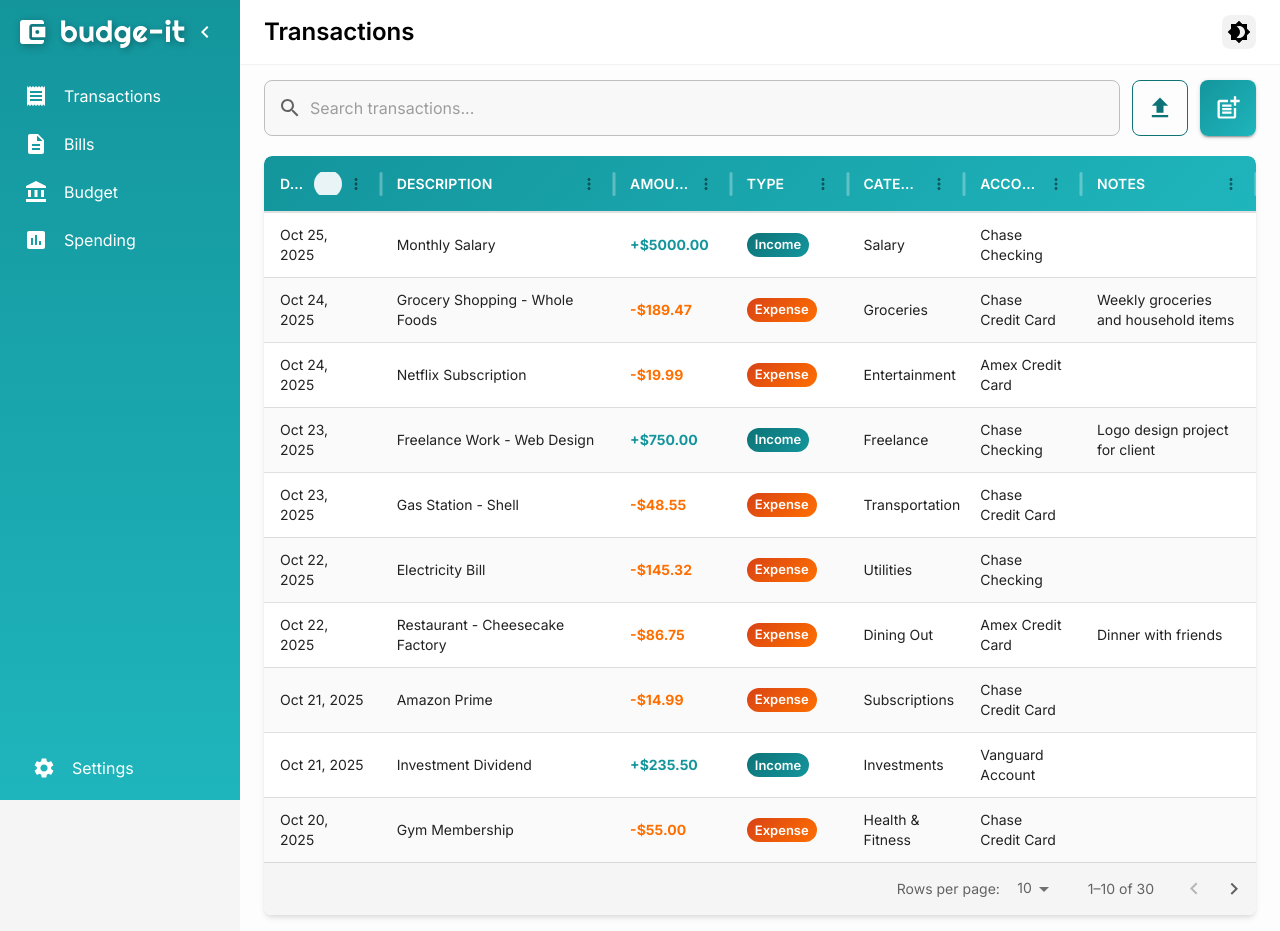
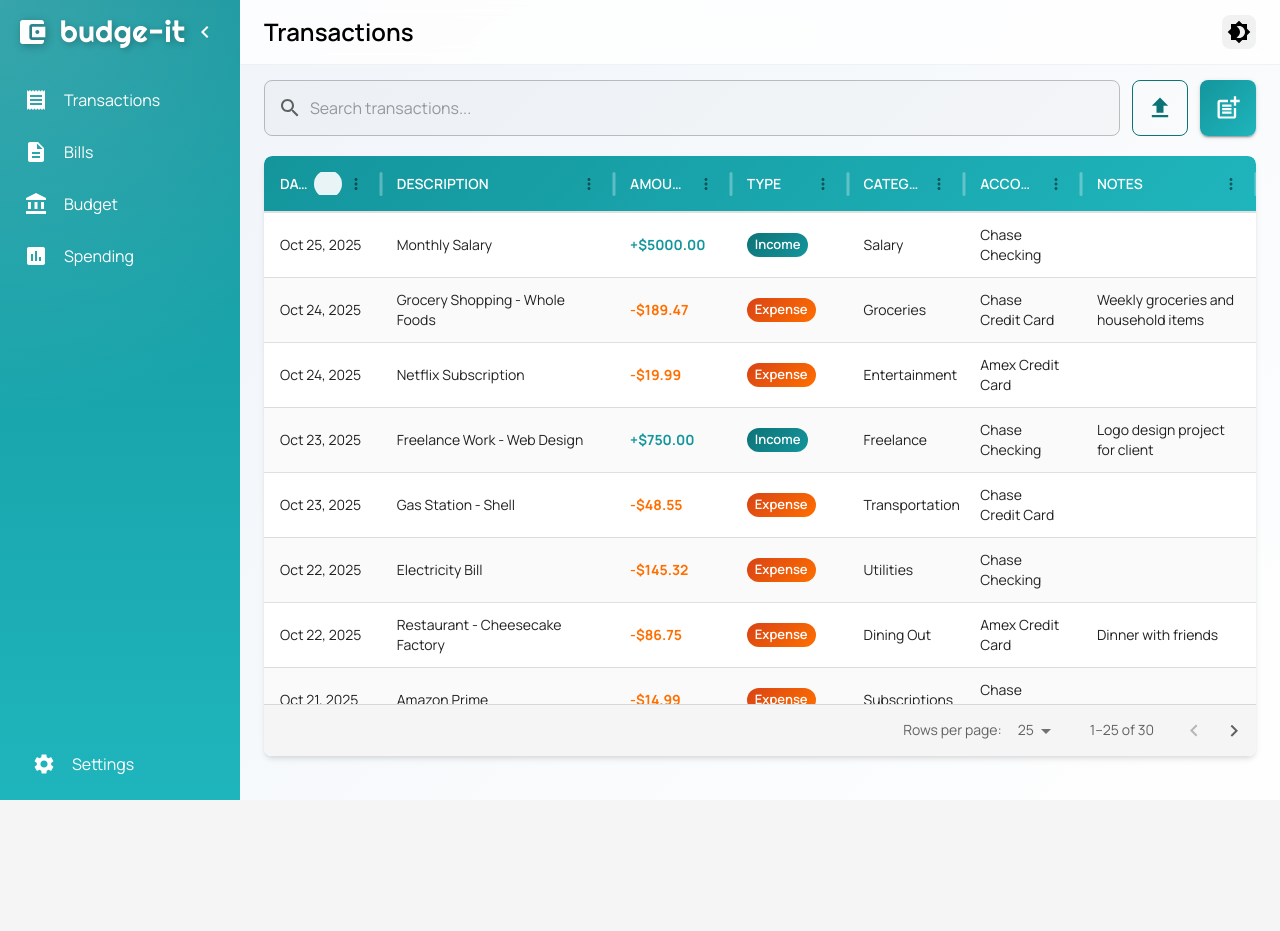
Before and after one commit to mctelinde/budge-it, a React (Create React App) app: page /transactions in a window 1280 px wide. After the commit the page ends 800 px from the top, so only its background shows below. Built offline with nearby package versions, Linux system fonts and the light colour scheme.

Commit message:
feat: Update font family to Manrope and enhance UI interactions in various components

```diff
--- a/public/index.html
+++ b/public/index.html
@@ -12,7 +12,7 @@
     <link rel="apple-touch-icon" href="%PUBLIC_URL%/logo192.png" />
     <link rel="preconnect" href="https://fonts.googleapis.com" />
     <link rel="preconnect" href="https://fonts.gstatic.com" crossorigin />
-    <link href="https://fonts.googleapis.com/css2?family=Inter:wght@300;400;500;600;700&family=Righteous&display=swap" rel="stylesheet" />
+    <link href="https://fonts.googleapis.com/css2?family=Manrope:wght@300;400;500;600;700&family=Righteous&display=swap" rel="stylesheet" />
     <!--
       manifest.json provides metadata used when your web app is installed on a
       user's mobile device or desktop. See https://developers.google.com/web/fundamentals/web-app-manifest/
--- a/src/components/Layout.tsx
+++ b/src/components/Layout.tsx
@@ -60,17 +60,48 @@ export const Layout: React.FC<LayoutProps> = ({ children, toggleTheme }) => {
 
   const currentPage = menuItems.find(item => item.path === location.pathname)?.text || 'Dashboard';
 
+  const [mousePos, setMousePos] = React.useState({ x: 0, y: 0 });
+  const [isHovering, setIsHovering] = React.useState(false);
+
+  const handleMouseMove = (e: React.MouseEvent<HTMLDivElement>) => {
+    const rect = e.currentTarget.getBoundingClientRect();
+    setMousePos({
+      x: ((e.clientX - rect.left) / rect.width) * 100,
+      y: ((e.clientY - rect.top) / rect.height) * 100,
+    });
+  };
+
   const drawer = (
-    <Box sx={{
+    <Box
+      onMouseMove={handleMouseMove}
+      onMouseEnter={() => setIsHovering(true)}
+      onMouseLeave={() => setIsHovering(false)}
+      sx={{
         height: '100vh',
         overflow: 'hidden',
+        position: 'relative',
         background: theme.palette.mode === 'dark'
           ? 'linear-gradient(180deg, #0d7377 0%, #14959c 100%)'
           : 'linear-gradient(180deg, #14959c 0%, #1fb5bc 100%)',
         borderRight: 'none',
         display: 'flex',
         flexDirection: 'column',
-    }}>
+        '&::before': {
+          content: '""',
+          position: 'absolute',
+          top: 0,
+          left: 0,
+          right: 0,
+          bottom: 0,
+          background: isHovering
+            ? `radial-gradient(circle at ${mousePos.x}% ${mousePos.y}%, rgba(255, 255, 255, 0.15) 0%, transparent 50%)`
+            : 'none',
+          pointerEvents: 'none',
+          transition: 'opacity 0.3s ease',
+          opacity: isHovering ? 1 : 0,
+        },
+      }}
+    >
       <Box sx={{
         height: 64,
         display: 'flex',
@@ -155,20 +186,43 @@ export const Layout: React.FC<LayoutProps> = ({ children, toggleTheme }) => {
               color: '#ffffff',
               textDecoration: 'none',
               mx: 1,
-              borderRadius: 1,
+              my: 0.5,
+              borderRadius: 2,
               justifyContent: desktopOpen ? 'flex-start' : 'center',
+              transition: 'all 0.2s ease-in-out',
+              position: 'relative',
+              overflow: 'hidden',
+              '&::before': {
+                content: '""',
+                position: 'absolute',
+                top: 0,
+                left: 0,
+                right: 0,
+                bottom: 0,
+                background: 'linear-gradient(135deg, rgba(255, 255, 255, 0.15) 0%, rgba(255, 255, 255, 0.25) 100%)',
+                opacity: 0,
+                transition: 'opacity 0.2s ease-in-out',
+                borderRadius: 2,
+              },
+              '&:hover::before': {
+                opacity: 1,
+              },
               '&:hover': {
-                backgroundColor: 'rgba(255, 255, 255, 0.15)',
+                transform: 'translateX(4px)',
+                boxShadow: '0 4px 12px rgba(0, 0, 0, 0.15)',
               },
               '&.active': {
                 backgroundColor: 'rgba(255, 255, 255, 0.2)',
+                boxShadow: '0 2px 8px rgba(0, 0, 0, 0.1)',
               },
               '& .MuiListItemIcon-root': {
                 color: '#ffffff',
                 minWidth: desktopOpen ? 40 : 0,
+                zIndex: 1,
               },
               '& .MuiListItemText-primary': {
                 color: '#ffffff',
+                zIndex: 1,
               },
             }}
           >
@@ -185,17 +239,39 @@ export const Layout: React.FC<LayoutProps> = ({ children, toggleTheme }) => {
             color: '#ffffff',
             textDecoration: 'none',
             mx: 1,
-            borderRadius: 1,
+            my: 0.5,
+            borderRadius: 2,
             justifyContent: desktopOpen ? 'flex-start' : 'center',
+            transition: 'all 0.2s ease-in-out',
+            position: 'relative',
+            overflow: 'hidden',
+            '&::before': {
+              content: '""',
+              position: 'absolute',
+              top: 0,
+              left: 0,
+              right: 0,
+              bottom: 0,
+              background: 'linear-gradient(135deg, rgba(255, 255, 255, 0.15) 0%, rgba(255, 255, 255, 0.25) 100%)',
+              opacity: 0,
+              transition: 'opacity 0.2s ease-in-out',
+              borderRadius: 2,
+            },
+            '&:hover::before': {
+              opacity: 1,
+            },
             '&:hover': {
-              backgroundColor: 'rgba(255, 255, 255, 0.15)',
+              transform: 'translateX(4px)',
+              boxShadow: '0 4px 12px rgba(0, 0, 0, 0.15)',
             },
             '& .MuiListItemIcon-root': {
               color: '#ffffff',
               minWidth: desktopOpen ? 40 : 0,
+              zIndex: 1,
             },
             '& .MuiListItemText-primary': {
               color: '#ffffff',
+              zIndex: 1,
             },
           }}
         >
@@ -359,9 +435,9 @@ export const Layout: React.FC<LayoutProps> = ({ children, toggleTheme }) => {
             easing: theme.transitions.easing.sharp,
             duration: theme.transitions.duration.leavingScreen,
           }),
-          backgroundColor: theme.palette.mode === 'dark'
-            ? 'rgba(0, 0, 0, 0.2)'
-            : 'rgba(255, 255, 255, 0.8)',
+          background: theme.palette.mode === 'dark'
+            ? 'linear-gradient(135deg, rgba(18, 18, 18, 0.95) 0%, rgba(30, 30, 30, 0.95) 100%)'
+            : 'linear-gradient(135deg, rgba(240, 245, 250, 0.95) 0%, rgba(255, 255, 255, 0.95) 100%)',
           minHeight: '100vh',
         }}
       >
--- a/src/components/TransactionTable.tsx
+++ b/src/components/TransactionTable.tsx
@@ -92,6 +92,7 @@ export const TransactionTable: React.FC<TransactionTableProps> = ({
   return (
     <Box sx={{
       width: '100%',
+      height: 'calc(100vh - 200px)', // Fixed height to ensure footer is always visible
       backgroundColor: theme.palette.mode === 'dark' ? 'rgba(0, 0, 0, 0.2)' : 'rgba(255, 255, 255, 0.8)',
       borderRadius: 2,
       boxShadow: theme.palette.mode === 'dark'
@@ -101,19 +102,18 @@ export const TransactionTable: React.FC<TransactionTableProps> = ({
       <DataGrid
         rows={transactions}
         columns={columns}
-        autoHeight
         getRowHeight={() => 'auto'}
         initialState={{
           pagination: {
             paginationModel: {
-              pageSize: 10,
+              pageSize: 25,
             },
           },
           sorting: {
             sortModel: [{ field: 'date', sort: 'desc' }],
           },
         }}
-        pageSizeOptions={[5, 10, 25]}
+        pageSizeOptions={[25, 50, 100]}
         onRowClick={onEditTransaction ? (params) => onEditTransaction(params.row as Transaction) : undefined}
         disableRowSelectionOnClick
         getRowClassName={(params) =>
--- a/src/pages/TransactionsPage.tsx
+++ b/src/pages/TransactionsPage.tsx
@@ -75,6 +75,10 @@ export const TransactionsPage: React.FC = () => {
       };
       setTransactions(prev => [...prev, newTransaction]);
     }
+  };
+
+  const handleDeleteTransaction = (id: string) => {
+    setTransactions(prev => prev.filter(t => t.id !== id));
   };
 
   const handleFileChange = (event: React.ChangeEvent<HTMLInputElement>) => {
@@ -245,6 +249,7 @@ export const TransactionsPage: React.FC = () => {
         open={dialogOpen}
         onClose={() => setDialogOpen(false)}
         onSave={handleSaveTransaction}
+        onDelete={handleDeleteTransaction}
         transaction={editingTransaction}
         isEditing={!!editingTransaction}
       />
--- a/src/theme/theme.ts
+++ /dev/null
@@ -1,85 +0,0 @@
-import { createTheme } from '@mui/material/styles';
-
-const baseTheme = {
-  typography: {
-    fontFamily: '"Inter", -apple-system, BlinkMacSystemFont, "Segoe UI", Roboto, Oxygen, Ubuntu, Cantarell, "Fira Sans", "Droid Sans", "Helvetica Neue", sans-serif',
-    h1: {
-      fontWeight: 600,
-      fontSize: '2.5rem',
-    },
-    h2: {
-      fontWeight: 600,
-      fontSize: '2rem',
-    },
-    h3: {
-      fontWeight: 600,
-      fontSize: '1.75rem',
-    },
-    h4: {
-      fontWeight: 600,
-      fontSize: '1.5rem',
-    },
-    h5: {
-      fontWeight: 600,
-      fontSize: '1.25rem',
-    },
-    h6: {
-      fontWeight: 600,
-      fontSize: '1rem',
-    },
-    subtitle1: {
-      fontWeight: 500,
-      fontSize: '1rem',
-    },
-    subtitle2: {
-      fontWeight: 500,
-      fontSize: '0.875rem',
-    },
-    button: {
-      fontWeight: 600,
-      textTransform: 'none' as const,
-      fontSize: '0.875rem',
-    },
-    body1: {
-      fontSize: '1rem',
-    },
-    body2: {
-      fontSize: '0.875rem',
-    },
-  },
-  shape: {
-    borderRadius: 8,
-  },
-};
-
-export const lightTheme = createTheme({
-  ...baseTheme,
-  palette: {
-    mode: 'light',
-    primary: {
-      main: '#14959f',
-      light: '#1fb5bc',
-      dark: '#0d7377',
-    },
-    background: {
-      default: '#f7f9fc',
-      paper: '#ffffff',
-    },
-  },
-});
-
-export const darkTheme = createTheme({
-  ...baseTheme,
-  palette: {
-    mode: 'dark',
-    primary: {
-      main: '#14959f',
-      light: '#1fb5bc',
-      dark: '#0d7377',
-    },
-    background: {
-      default: '#0a1929',
-      paper: '#132f4c',
-    },
-  },
-});
--- a/src/themes/theme.ts
+++ b/src/themes/theme.ts
@@ -2,7 +2,7 @@ import { createTheme } from '@mui/material/styles';
 
 // Shared typography settings
 const typography = {
-  fontFamily: '"Inter", -apple-system, BlinkMacSystemFont, "Segoe UI", Roboto, Oxygen, Ubuntu, Cantarell, "Fira Sans", "Droid Sans", "Helvetica Neue", sans-serif',
+  fontFamily: '"Manrope", -apple-system, BlinkMacSystemFont, "Segoe UI", Roboto, Oxygen, Ubuntu, Cantarell, sans-serif',
   h1: {
     fontWeight: 600,
   },
```
Also changed, not shown: src/components/TransactionDialog.tsx (+31 -1 lines). Lines whose indentation alone changed are shown as unchanged.
